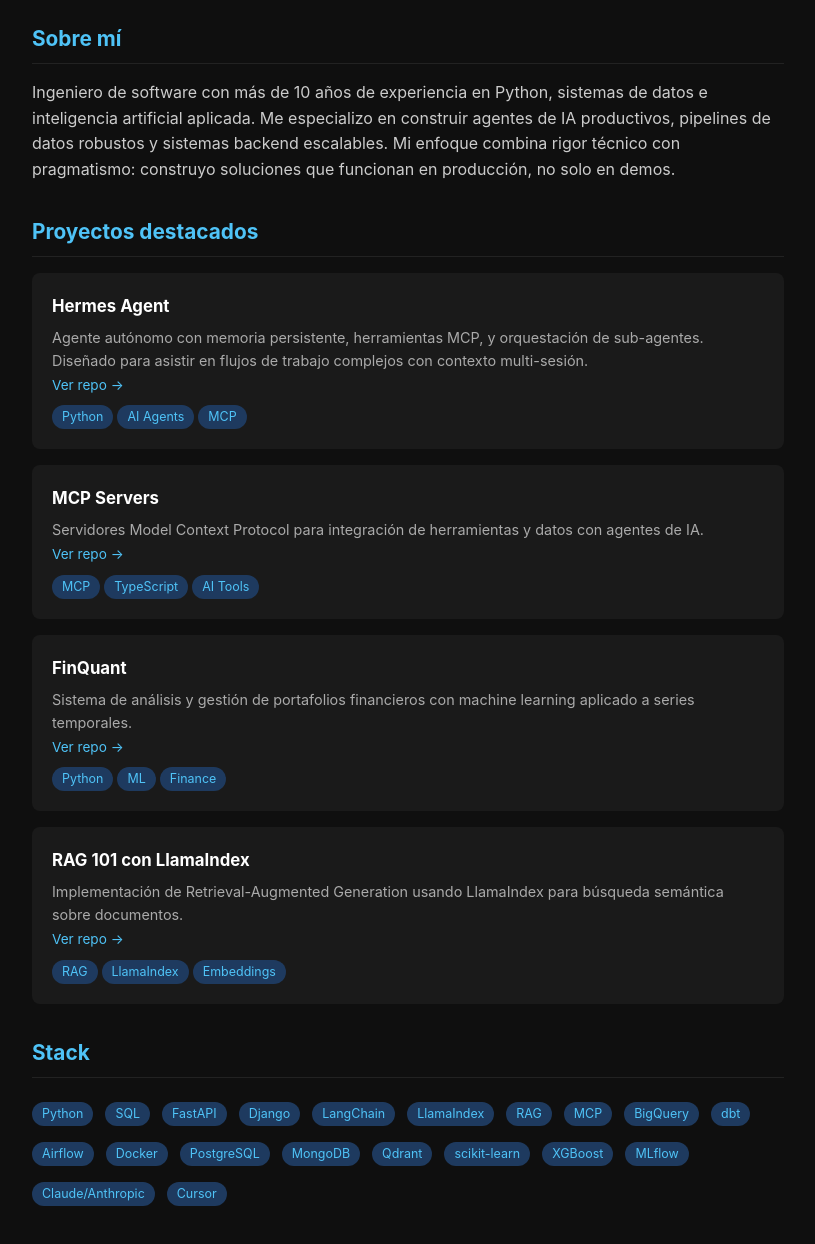
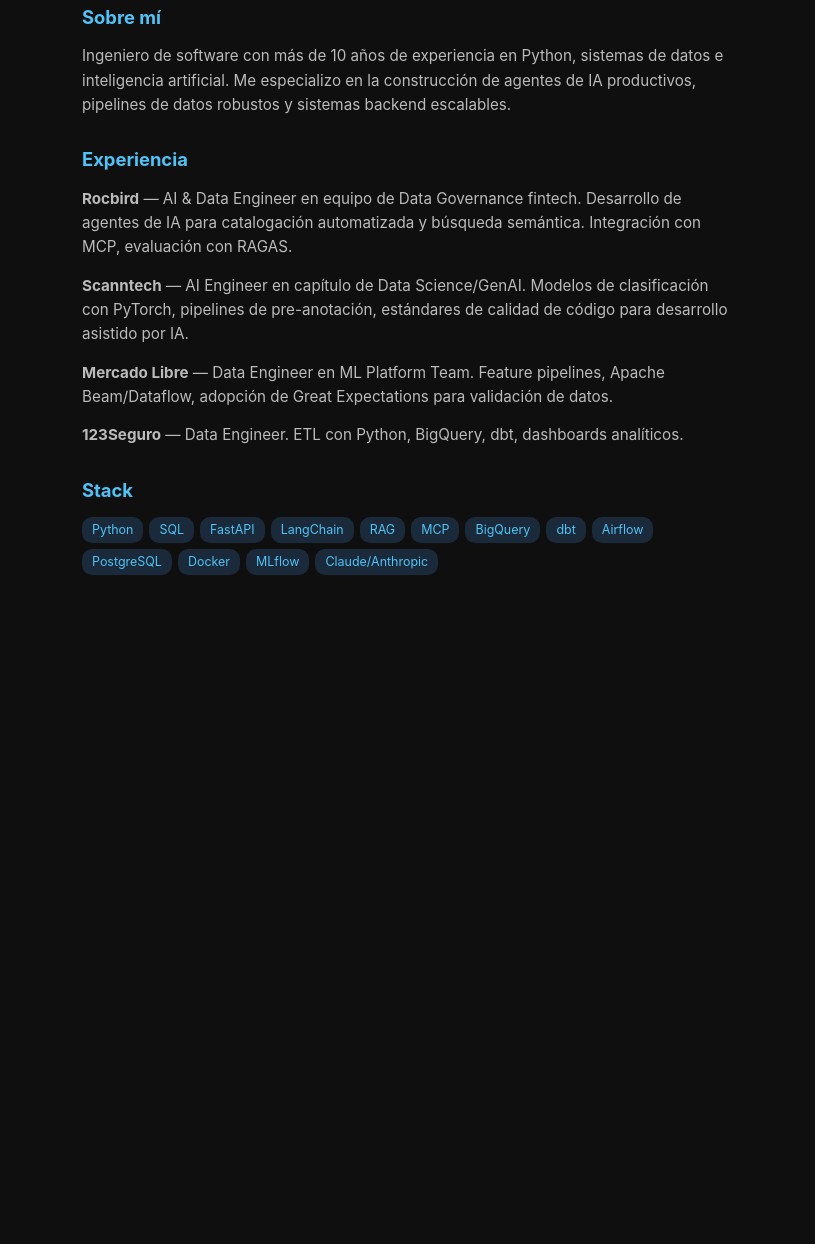
Before and after one commit to ericnjurio/ericnjurio.github.io, a plain HTML site: page index.html in a window 1280 px wide. Shown: the part 240-1484 px from the top of the page, without its empty margins (232-1047 px from the left). After the commit the page ends 875 px from the top, so only its background shows below. Drawn offline with Linux system fonts and the light colour scheme.

Commit message:
Minimal portfolio - professional experience only

```diff
--- a/index.html
+++ b/index.html
@@ -3,92 +3,53 @@
 <head>
     <meta charset="UTF-8">
     <meta name="viewport" content="width=device-width, initial-scale=1.0">
-    <title>Eric Jurio — AI Engineer</title>
+    <title>Eric Jurio — AI & Data Engineer</title>
     <style>
         * { margin: 0; padding: 0; box-sizing: border-box; }
         body { font-family: -apple-system, BlinkMacSystemFont, 'Segoe UI', sans-serif; background: #0f0f0f; color: #e0e0e0; line-height: 1.6; }
-        .container { max-width: 800px; margin: 0 auto; padding: 60px 24px; }
-        h1 { font-size: 2.4rem; color: #fff; margin-bottom: 8px; }
-        .subtitle { font-size: 1.1rem; color: #888; margin-bottom: 40px; }
-        h2 { font-size: 1.3rem; color: #4fc3f7; margin: 32px 0 16px; border-bottom: 1px solid #222; padding-bottom: 8px; }
-        p { margin-bottom: 16px; color: #ccc; }
+        .container { max-width: 700px; margin: 0 auto; padding: 60px 24px; }
+        h1 { font-size: 2.2rem; color: #fff; margin-bottom: 6px; }
+        .subtitle { font-size: 1rem; color: #888; margin-bottom: 32px; }
         .links { display: flex; gap: 16px; margin-bottom: 40px; }
-        .links a { color: #4fc3f7; text-decoration: none; font-size: 0.95rem; }
+        .links a { color: #4fc3f7; text-decoration: none; font-size: 0.9rem; }
         .links a:hover { text-decoration: underline; }
-        .project { background: #1a1a1a; border-radius: 8px; padding: 20px; margin-bottom: 16px; }
-        .project h3 { color: #fff; font-size: 1.05rem; margin-bottom: 6px; }
-        .project p { color: #aaa; font-size: 0.9rem; margin-bottom: 0; }
-        .project a { color: #4fc3f7; text-decoration: none; font-size: 0.85rem; }
-        .tag { display: inline-block; background: #1e3a5f; color: #4fc3f7; padding: 2px 10px; border-radius: 12px; font-size: 0.78rem; margin-top: 8px; margin-right: 4px; }
-        .skills { display: flex; flex-wrap: wrap; gap: 8px; margin-top: 12px; }
+        h2 { font-size: 1.15rem; color: #4fc3f7; margin: 28px 0 12px; }
+        p { margin-bottom: 14px; color: #bbb; font-size: 0.95rem; }
+        .skills { display: flex; flex-wrap: wrap; gap: 6px; margin-top: 8px; }
+        .tag { background: #1a2a3a; color: #4fc3f7; padding: 3px 10px; border-radius: 10px; font-size: 0.78rem; }
     </style>
 </head>
 <body>
     <div class="container">
         <h1>Eric Nahuel Jurio</h1>
-        <p class="subtitle">AI Engineer · Data Systems · Agentic AI · Python</p>
-
+        <p class="subtitle">AI & Data Engineer — Córdoba, Argentina</p>
         <div class="links">
             <a href="https://github.com/ericnjurio">GitHub</a>
             <a href="https://linkedin.com/in/ericnjurio">LinkedIn</a>
             <a href="mailto:ericnahueljurio@gmail.com">Email</a>
         </div>
-
         <h2>Sobre mí</h2>
-        <p>Ingeniero de software con más de 10 años de experiencia en Python, sistemas de datos e inteligencia artificial aplicada. Me especializo en construir agentes de IA productivos, pipelines de datos robustos y sistemas backend escalables. Mi enfoque combina rigor técnico con pragmatismo: construyo soluciones que funcionan en producción, no solo en demos.</p>
-
-        <h2>Proyectos destacados</h2>
-
-        <div class="project">
-            <h3>Hermes Agent</h3>
-            <p>Agente autónomo con memoria persistente, herramientas MCP, y orquestación de sub-agentes. Diseñado para asistir en flujos de trabajo complejos con contexto multi-sesión.</p>
-            <a href="https://github.com/ericnjurio/hermes-agent">Ver repo →</a>
-            <div><span class="tag">Python</span><span class="tag">AI Agents</span><span class="tag">MCP</span></div>
-        </div>
-
-        <div class="project">
-            <h3>MCP Servers</h3>
-            <p>Servidores Model Context Protocol para integración de herramientas y datos con agentes de IA.</p>
-            <a href="https://github.com/ericnjurio/servers">Ver repo →</a>
-            <div><span class="tag">MCP</span><span class="tag">TypeScript</span><span class="tag">AI Tools</span></div>
-        </div>
-
-        <div class="project">
-            <h3>FinQuant</h3>
-            <p>Sistema de análisis y gestión de portafolios financieros con machine learning aplicado a series temporales.</p>
-            <a href="https://github.com/ericnjurio/FinQuant">Ver repo →</a>
-            <div><span class="tag">Python</span><span class="tag">ML</span><span class="tag">Finance</span></div>
-        </div>
-
-        <div class="project">
-            <h3>RAG 101 con LlamaIndex</h3>
-            <p>Implementación de Retrieval-Augmented Generation usando LlamaIndex para búsqueda semántica sobre documentos.</p>
-            <a href="https://github.com/ericnjurio/RAG-101-Llama-index">Ver repo →</a>
-            <div><span class="tag">RAG</span><span class="tag">LlamaIndex</span><span class="tag">Embeddings</span></div>
-        </div>
-
+        <p>Ingeniero de software con más de 10 años de experiencia en Python, sistemas de datos e inteligencia artificial. Me especializo en la construcción de agentes de IA productivos, pipelines de datos robustos y sistemas backend escalables.</p>
+        <h2>Experiencia</h2>
+        <p><strong>Rocbird</strong> — AI & Data Engineer en equipo de Data Governance fintech. Desarrollo de agentes de IA para catalogación automatizada y búsqueda semántica. Integración con MCP, evaluación con RAGAS.</p>
+        <p><strong>Scanntech</strong> — AI Engineer en capítulo de Data Science/GenAI. Modelos de clasificación con PyTorch, pipelines de pre-anotación, estándares de calidad de código para desarrollo asistido por IA.</p>
+        <p><strong>Mercado Libre</strong> — Data Engineer en ML Platform Team. Feature pipelines, Apache Beam/Dataflow, adopción de Great Expectations para validación de datos.</p>
+        <p><strong>123Seguro</strong> — Data Engineer. ETL con Python, BigQuery, dbt, dashboards analíticos.</p>
         <h2>Stack</h2>
         <div class="skills">
             <span class="tag">Python</span>
             <span class="tag">SQL</span>
             <span class="tag">FastAPI</span>
-            <span class="tag">Django</span>
             <span class="tag">LangChain</span>
-            <span class="tag">LlamaIndex</span>
             <span class="tag">RAG</span>
             <span class="tag">MCP</span>
             <span class="tag">BigQuery</span>
             <span class="tag">dbt</span>
             <span class="tag">Airflow</span>
+            <span class="tag">PostgreSQL</span>
             <span class="tag">Docker</span>
-            <span class="tag">PostgreSQL</span>
-            <span class="tag">MongoDB</span>
-            <span class="tag">Qdrant</span>
-            <span class="tag">scikit-learn</span>
-            <span class="tag">XGBoost</span>
             <span class="tag">MLflow</span>
             <span class="tag">Claude/Anthropic</span>
-            <span class="tag">Cursor</span>
         </div>
     </div>
 </body>
```
